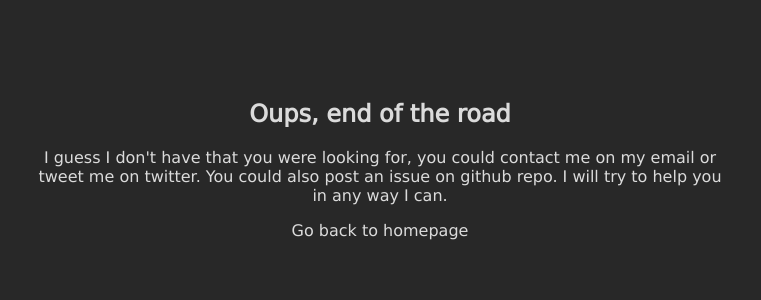
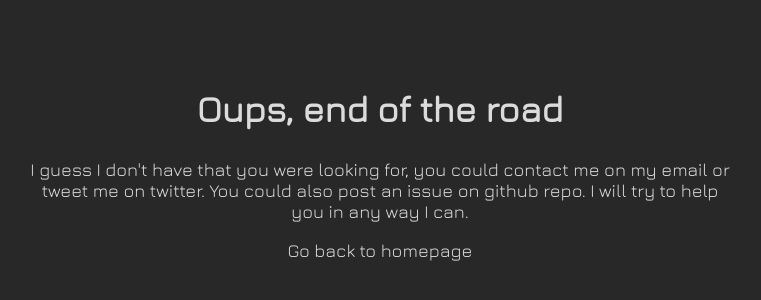
Before and after one commit to dusansimic/dusansimic.github.io, a plain HTML site: page 404.html in a window 1280 px wide. Shown: the part 232-532 px from the top of the page, without its empty margins (260-1021 px from the left). Drawn offline with nearby package versions, Linux system fonts and the light colour scheme.

Commit message:
changed font

```diff
--- a/404.html
+++ b/404.html
@@ -5,6 +5,7 @@
     <title>Oups</title>
     <link rel="stylesheet" type="text/css" href="styles/404.css"></link>
     <link rel="icon" href="icon.png" />
+    <link href="https://fonts.googleapis.com/css?family=Jura" rel="stylesheet">
   </head>
   <body>
     <div id="wrapper">
--- a/styles/404.css
+++ b/styles/404.css
@@ -17,7 +17,7 @@ html, body {
   margin: 0;
   width: 100%;
   height: 100%;
-  font-family: "DejaVu", "Noto";
+  font-family: "Jura", "Noto", sans-serif;
 }
 
 #wrapper {
@@ -25,6 +25,7 @@ html, body {
   height: 100%;
   background-color: #282828;
   color: #dbdbdb;
+  font-size: 18px;
 }
 
 #body {
@@ -52,6 +53,7 @@ html, body {
 #my_name {
   text-align: center;
   margin: 10 auto;
+  font-size: 36px;
 }
 
 #about {
--- a/styles/index.css
+++ b/styles/index.css
@@ -17,7 +17,7 @@ html, body {
   margin: 0;
   width: 100%;
   height: 100%;
-  font-family: "DejaVu", "Noto";
+  font-family: "Jura", "Noto", sans-serif;
 }
 
 #wrapper {
@@ -25,6 +25,7 @@ html, body {
   height: 100%;
   background-color: #282828;
   color: #dbdbdb;
+  font-size: 18px;
 }
 
 #body {
@@ -52,6 +53,7 @@ html, body {
 #my_name {
   text-align: center;
   margin: 10 auto;
+  font-size: 36px;
 }
 
 #about {
```
Also changed, not shown: index.html (+1 -0 lines).
